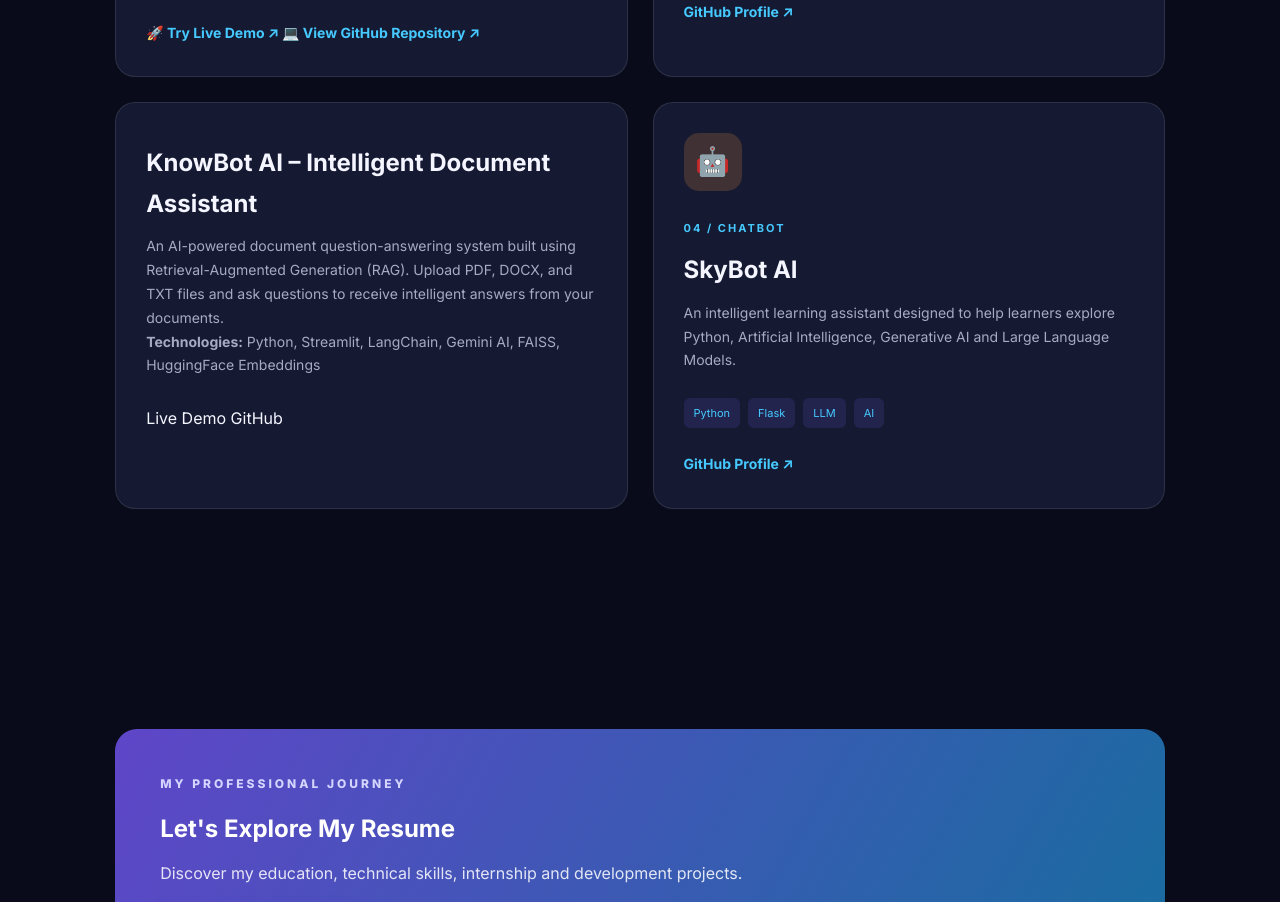
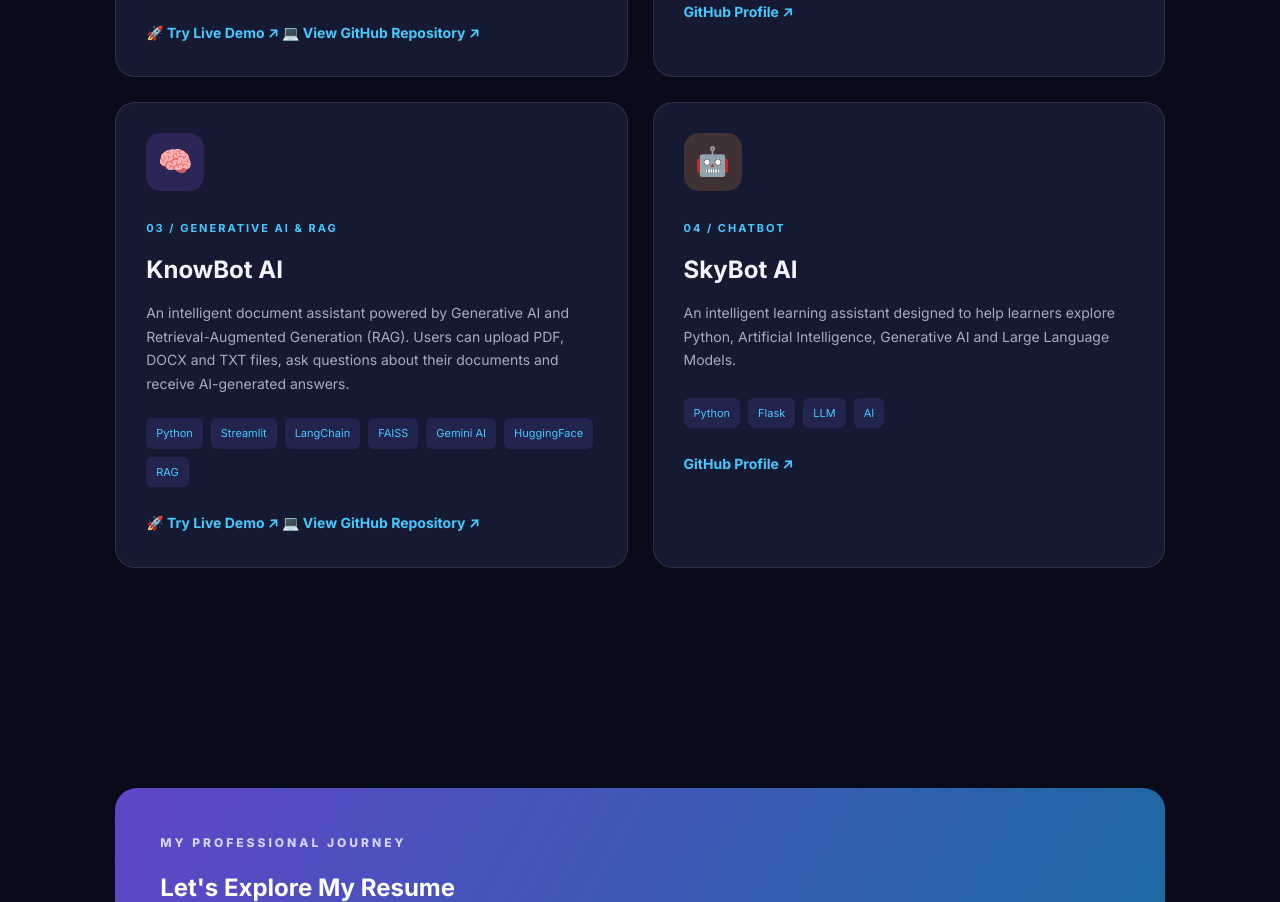
Before and after one commit to estherswetha/My_Portfolio, a plain HTML site: page index.html in a window 1280 px wide. Shown: the part 4071-4973 px from the top of the page. Drawn offline with Linux system fonts and the light colour scheme.

Commit message:
Update KnowBot AI portfolio with live demo

```diff
--- a/index.html
+++ b/index.html
@@ -575,33 +575,52 @@
 <!-- KNOWBOT AI -->
 
 
-<div class="project-card">
-    <h3>KnowBot AI – Intelligent Document Assistant</h3>
+<!-- KNOWBOT AI -->
+
+<article class="project-card reveal">
+
+    <div class="project-icon icon-purple">
+        🧠
+    </div>
+
+    <span class="project-number">
+        03 / GENERATIVE AI & RAG
+    </span>
+
+    <h3>KnowBot AI</h3>
 
     <p>
-        An AI-powered document question-answering system
-        built using Retrieval-Augmented Generation (RAG).
-        Upload PDF, DOCX, and TXT files and ask questions
-        to receive intelligent answers from your documents.
+        An intelligent document assistant powered by Generative AI
+        and Retrieval-Augmented Generation (RAG). Users can upload
+        PDF, DOCX and TXT files, ask questions about their documents
+        and receive AI-generated answers.
     </p>
 
-    <p><strong>Technologies:</strong>
-        Python, Streamlit, LangChain, Gemini AI,
-        FAISS, HuggingFace Embeddings
-    </p>
+    <div class="tech-tags">
+        <span>Python</span>
+        <span>Streamlit</span>
+        <span>LangChain</span>
+        <span>FAISS</span>
+        <span>Gemini AI</span>
+        <span>HuggingFace</span>
+        <span>RAG</span>
+    </div>
 
-    <div class="project-links">
-        <a href="https://knowbot-ai-swetha.streamlit.app/"
-           target="_blank" rel="noopener noreferrer">
-            Live Demo
-        </a>
+    <a href="https://knowbot-ai-swetha.streamlit.app/"
+       target="_blank"
+       rel="noopener noreferrer"
+       class="project-link">
+        🚀 Try Live Demo ↗
+    </a>
 
-        <a href="https://github.com/estherswetha/KnowBot_AI"
-           target="_blank" rel="noopener noreferrer">
-            GitHub
-        </a>
-    </div>
-</div>
+    <a href="https://github.com/estherswetha/KnowBot_AI"
+       target="_blank"
+       rel="noopener noreferrer"
+       class="project-link">
+        💻 View GitHub Repository ↗
+    </a>
+
+</article>
 
 
 
```
